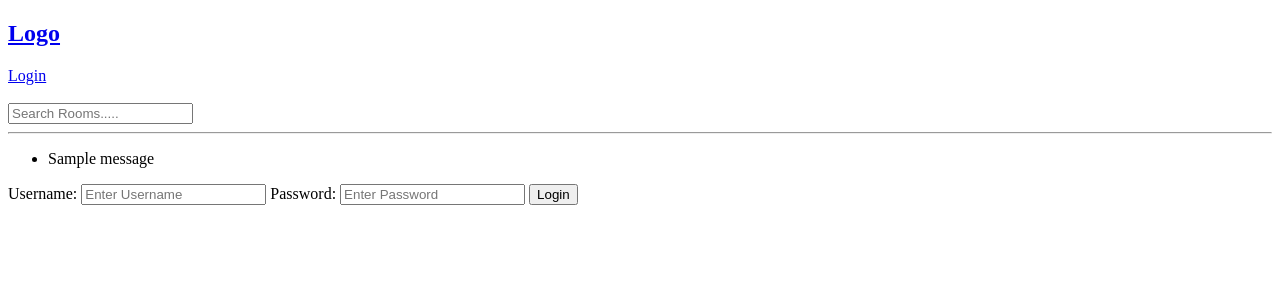
After one commit to venuchilukala/studybuddy, a Django app: page /login/ in a window 1280 px wide. The commit adds this page. Shown: the top 300 px of the page. Run offline with Django 5.2, Linux system fonts and the light colour scheme; one stand-in notice (Sample message) is shown.

Commit message:
login and flash messages

```diff
--- /dev/null
+++ b/base/templates/base/login_register.html
@@ -0,0 +1,18 @@
+{% extends 'main.html' %}
+
+{% block content %}
+
+<div>
+    <form method="POST" action="">
+        {% csrf_token %}
+        <label>Username:</label>
+        <input type="text" name="username" placeholder="Enter Username">
+
+        <label>Password:</label>
+        <input type="password" name="password" placeholder="Enter Password">
+
+        <input type="submit" value="Login">
+    </form>
+</div>
+
+{% endblock content %}
--- a/base/urls.py
+++ b/base/urls.py
@@ -2,6 +2,9 @@ from django.urls import path
 from . import views
 
 urlpatterns = [
+    path('login/', views.loginPage, name='login'),
+    path('logout/', views.logoutUser, name='logout'),
+
     path('', views.home, name='home'),
     path('room/<str:pk>/', views.room, name='room'),
 
--- a/base/views.py
+++ b/base/views.py
@@ -1,9 +1,37 @@
 from django.shortcuts import render, redirect
+from django.contrib import messages
 from django.db.models import Q
+from django.contrib.auth.models import User
+from django.contrib.auth import authenticate, login, logout
 from .models import Room, Topic
 from .forms import RoomForm
 
 # Create your views here.
+
+def loginPage(request):
+    if request.method == 'POST':
+        username = request.POST.get('username')
+        password = request.POST.get('password')
+
+        try:
+            user = User.objects.get(username = username)
+        except:
+            messages.error(request, 'User does not exist')
+
+        user = authenticate(request, username=username, password=password)
+
+        if user is not None:
+            login(request, user)
+            return redirect('home')
+        else:
+            messages.error(request, 'Username or password does not exists')
+
+    context = {}
+    return render(request, 'base/login_register.html', context)
+
+def logoutUser(request):
+    logout(request)
+    return redirect('home')
 
 def home(request):
     q = request.GET.get('q') if request.GET.get('q') != None else ''
--- a/templates/main.html
+++ b/templates/main.html
@@ -1,16 +1,27 @@
 <!DOCTYPE html>
 <html lang="en">
+
 <head>
     <meta charset="UTF-8">
     <meta http-equiv="X-UA-Compatible" content="IE=7">
     <meta name="viewport" content="width=device-width, initial-scale=1.0">
     <title>Studdy Buddy</title>
 </head>
+
 <body>
     {% include 'navbar.html' %}
+
+    {% if messages %}
+    <ul class="messages">
+        {% for message in messages %}
+        <li{% if message.tags %} class="{{ message.tags }}" {% endif %}>{{ message }}</li>
+            {% endfor %}
+    </ul>
+    {% endif %}
 
     {% block content %}
 
     {% endblock %}
 </body>
+
 </html>
--- a/templates/navbar.html
+++ b/templates/navbar.html
@@ -1,4 +1,11 @@
 <h2><a href="/">Logo</a></h2>
+
+{% if request.user.is_authenticated %}
+<div><a href="{% url 'logout' %}">Logout</a></div> <br>
+{% else %}
+<div><a href="{% url 'login' %}">Login</a></div> <br>
+{% endif %}
+
 <form method="GET" action="{% url 'home' %}">
     <input type="text" name="q" placeholder="Search Rooms.....">
 </form>
```
Also changed, not shown: db.sqlite3.
